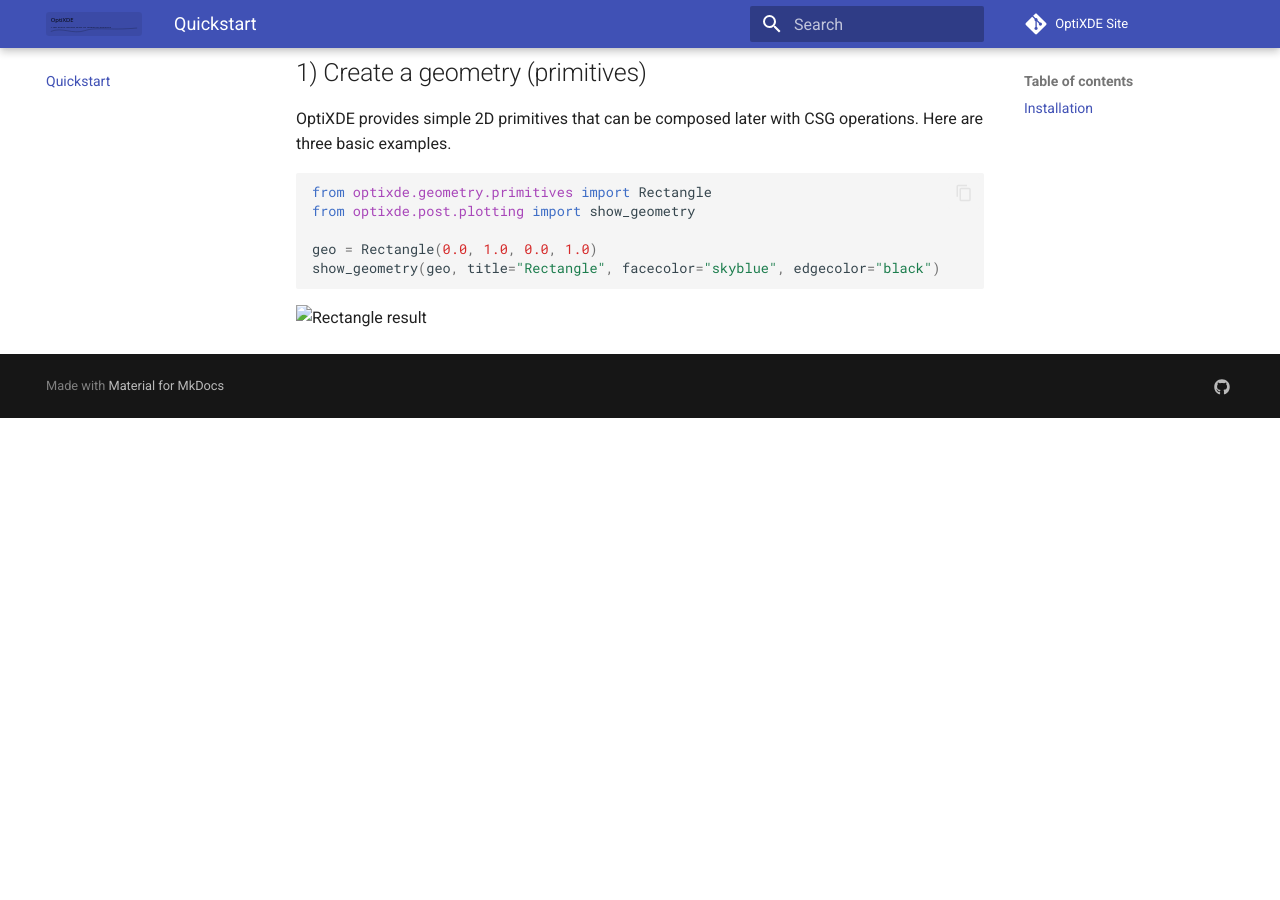
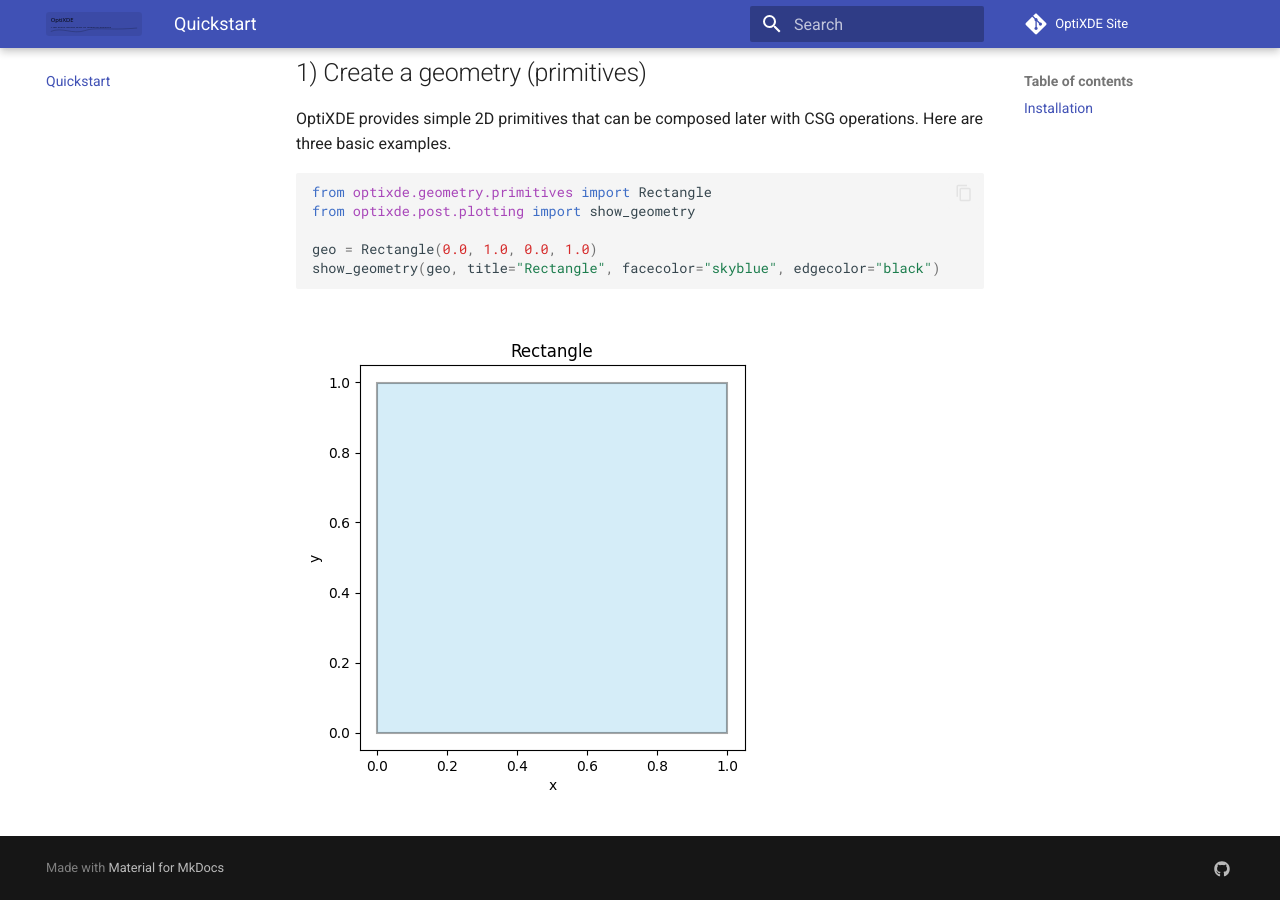
Before and after one commit to yangyLab/optixde-site, an MkDocs documentation site: the page built from docs/quickstart.md, in a window 1280 px wide and 900 px high, scrolled down 771 px. Built offline with MkDocs 1.6.1 and Material for MkDocs 9.7.7, drawn with Linux system fonts in a browser that asks for light colours; comment, search, counter and statistics services are not loaded; before the commit the page ends 1189 px from its top, so only the background shows below that.

Commit message:
Fix image path for rectangle result in quickstart

````diff
--- a/docs/quickstart.md
+++ b/docs/quickstart.md
@@ -33,4 +33,4 @@ from optixde.post.plotting import show_geometry
 geo = Rectangle(0.0, 1.0, 0.0, 1.0)
 show_geometry(geo, title="Rectangle", facecolor="skyblue", edgecolor="black")
 ```
-![Rectangle result](images/rectangle.png)
+![Rectangle result](image/Rectangle.png)
````
